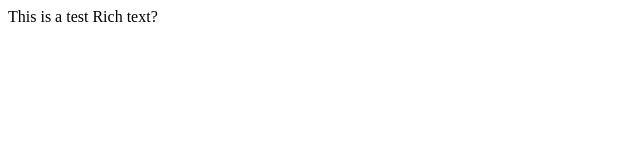
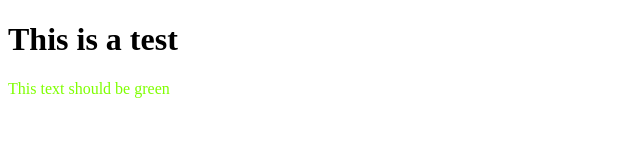
Before and after one commit to Wits-Digital-Arts-Interactive-Media/WSOA3028A_2567169, a plain HTML site: page index.html in a window 1280 px wide. Shown: the whole page, without its empty margins (0-640 px from the left). Drawn offline with Linux system fonts and the light colour scheme.

Commit message:
Added style tag

```diff
--- a/index.html
+++ b/index.html
@@ -4,8 +4,13 @@
     <meta charset="UTF-8">
     <meta name="viewport" content="width=device-width, initial-scale=1.0">
     <title>Document</title>
+    <style>
+        h1 {font-weight: bold;}
+        g1 {color: chartreuse;}
+    </style>
 </head>
 <body>
-    This is a test <color=#19fad4>Rich text?</color>
+    <h1>This is a test</h1>
+    <g1>This text should be green</g1>
 </body>
 </html>
```
